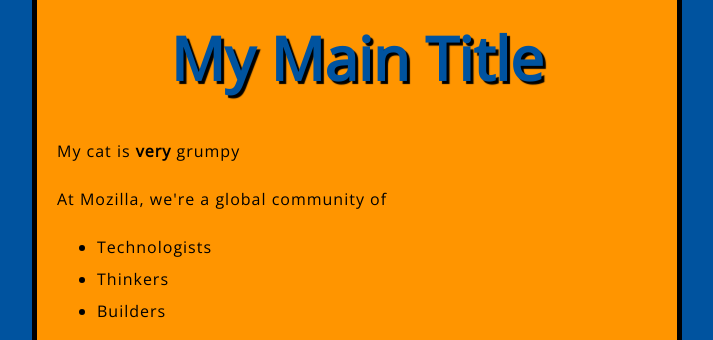
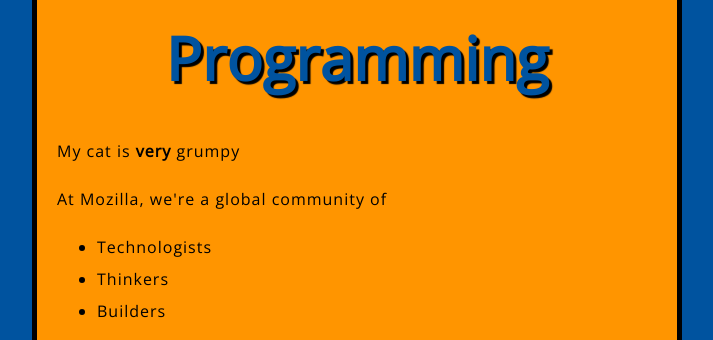
Before and after one commit to filippocucina/test-site, a plain HTML site: page index.html in a window 1280 px wide. Shown: the part 448-788 px from the top of the page, without its empty margins (283-996 px from the left). Drawn offline with nearby package versions, Linux system fonts and the light colour scheme.

Commit message:
Title changed

```diff
--- a/index.html
+++ b/index.html
@@ -10,7 +10,7 @@
 	<body>
 		<img src="images/lambda-png-9.png" alt="My Test Image. Calculus Lambda Logo" />
 
-		<h1>My Main Title</h1>
+		<h1>Programming</h1>
 		<p>My cat is <strong>very</strong> grumpy</p>
 		<p>At Mozilla, we're a global community of</p>
 
```
